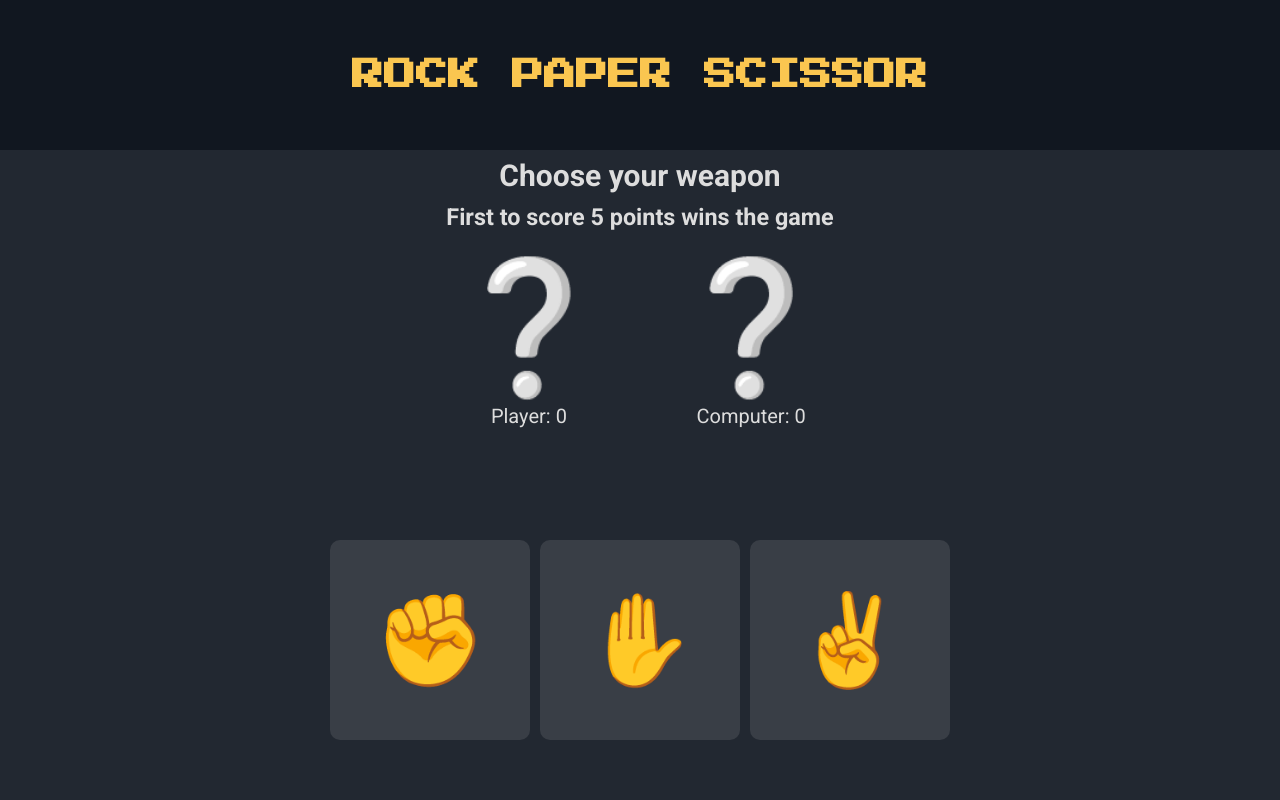
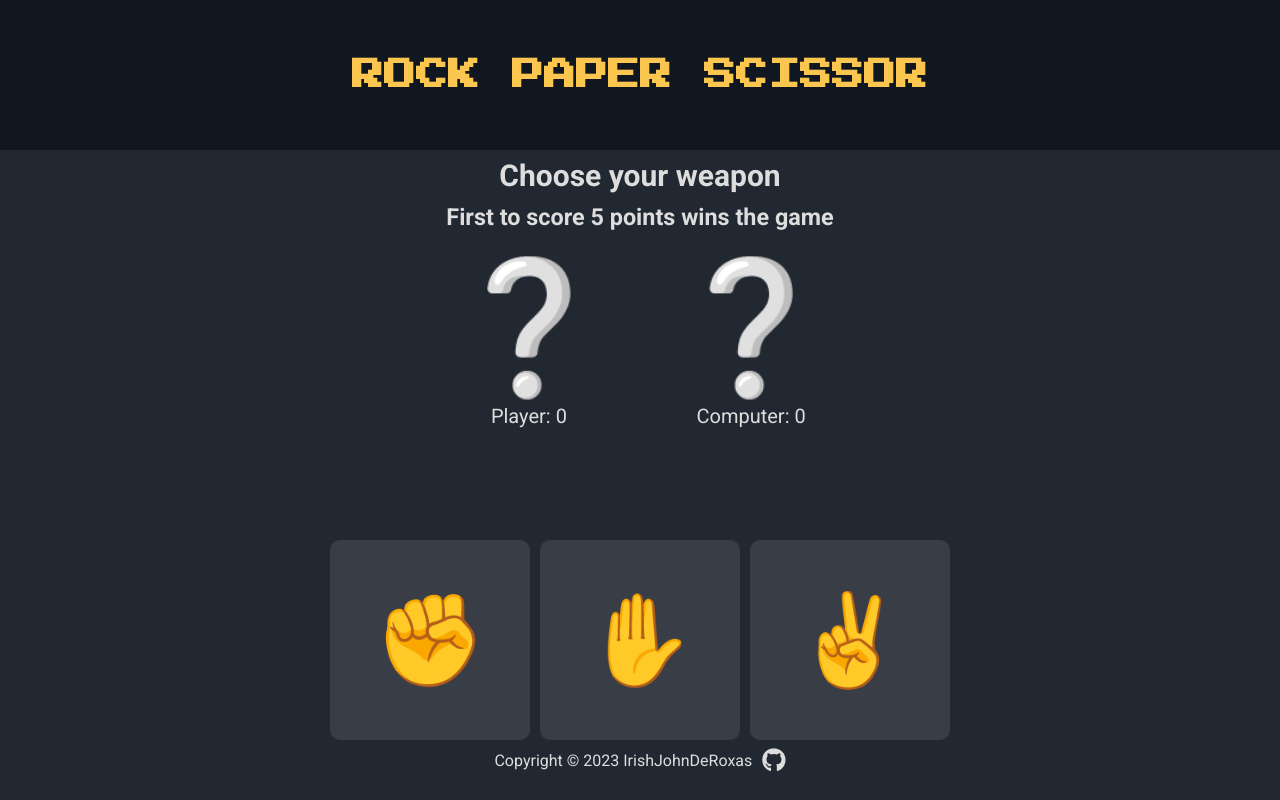
Before and after one commit to IrishJohnDeRoxas/OP-RPS, a plain HTML site: page index.html in a window 1280 px wide. Drawn offline with Linux system fonts and the light colour scheme.

Commit message:
footer added

```diff
--- a/index.html
+++ b/index.html
@@ -5,9 +5,11 @@
     <meta name="viewport" content="width=device-width, initial-scale=1.0">
 
     <link rel="shortcut icon" href="https://cdn-icons-png.flaticon.com/128/3179/3179232.png" type="image/x-icon">
+    <link rel="stylesheet" href="https://cdnjs.cloudflare.com/ajax/libs/font-awesome/6.4.2/css/all.min.css">
+
     <link rel="preconnect" href="https://fonts.googleapis.com">
-<link rel="preconnect" href="https://fonts.gstatic.com" crossorigin>
-<link href="https://fonts.googleapis.com/css2?family=Press+Start+2P&family=Roboto:wght@400;500;700&display=swap" rel="stylesheet">
+    <link rel="preconnect" href="https://fonts.gstatic.com" crossorigin>
+    <link href="https://fonts.googleapis.com/css2?family=Press+Start+2P&family=Roboto:wght@400;500;700&display=swap" rel="stylesheet">
 
     <link rel="stylesheet" href="/static/main.css">
 
@@ -58,7 +60,17 @@
         </div>
     </div>
 
-
+    <footer class="footer">
+        <p>
+          Copyright ©
+          <script>
+            document.write(new Date().getFullYear())
+          </script>
+          IrishJohnDeRoxas
+        </p>
+        <a href="https://github.com/IrishJohnDeRoxas"  target="_blank">
+            <i class="fa-brands fa-github fa-xl"></i></a>
+      </footer>
     <script src="/static/RPS.js"></script>
 </body>
 </html>
--- a/static/main.css
+++ b/static/main.css
@@ -123,6 +123,32 @@ button{
     margin-top: 20px;
     font-size: 1em;
 }
+.footer{
+    position: absolute;
+    width: 100%;
+    height: 10%;
+    color: #ddd;
+    display: flex;
+    bottom: 0;
+    justify-content: center;
+    align-items: center;
+}
+i{
+    cursor: pointer;
+    color: #ddd;
+    transition: all 0.5s;
+}
+.footer a{
+    margin-left: 10px;
+    transition: all 0.5s;
+}
+.footer a:hover{
+    opacity: 1;
+    transform: rotate(360deg);
+    scale: 1.2;
+
+}
+
 @media(width <= 425px){
     .buttons{
         width: 80%;
```
